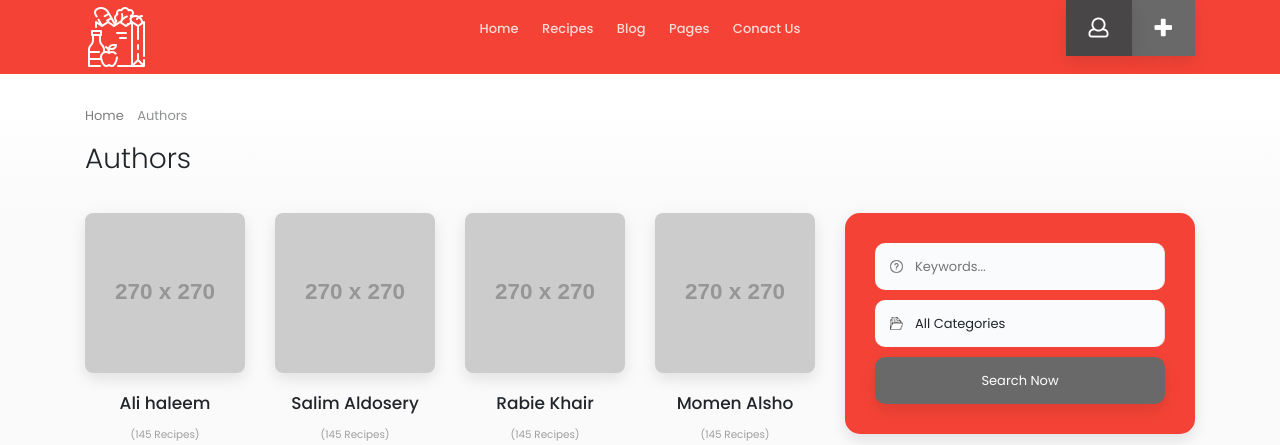
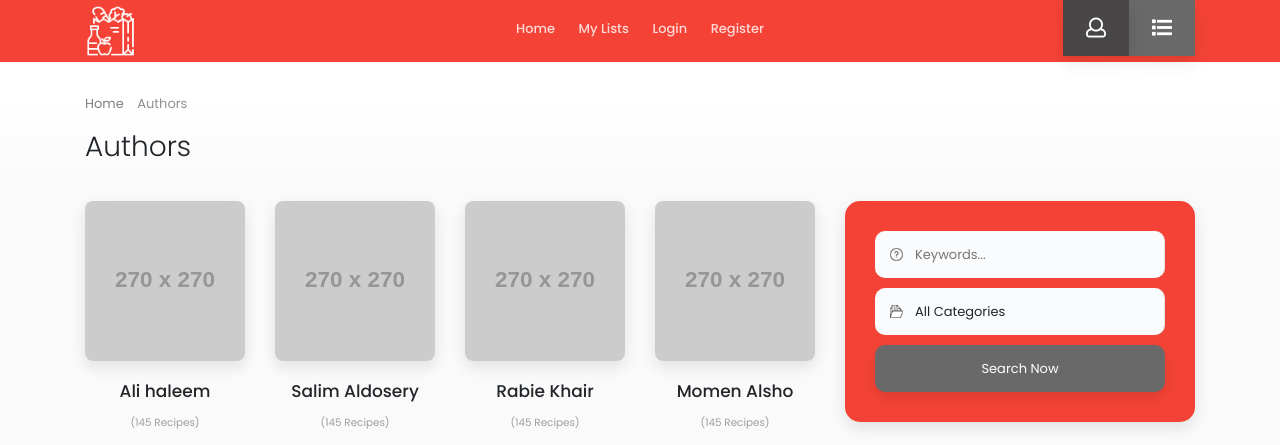
Before and after one commit to MU-ZJ/food-in-fridge, a Node server app: page /shopping-list in a window 1280 px wide. Shown: the top 445 px of the page. Run offline with Node 20, Linux system fonts and the light colour scheme; some libraries are stand-ins or nearby versions.

Commit message:
my lists

```diff
--- a/views/shopping-list.mustache
+++ b/views/shopping-list.mustache
@@ -34,6 +34,7 @@
 
 <body>
 
+	<!-- // Header  -->
 	<header class="background-main-color">
 		<div class="container">
 			<div class="header-output">
@@ -41,55 +42,27 @@
 
 					<div class="row">
 						<div class="col-lg-2 col-md-12">
-							<a id="logo" href="index.html" class="d-inline-block margin-tb-5px"><img src="assets/img/logo-small.png" alt=""></a>
+							<a id="logo" href="/" class="d-inline-block margin-tb-5px"><img src="assets/img/logo-small.png" alt="" width= 52 height= 52></a>
 							<a class="mobile-toggle padding-13px background-main-color" href="#"><i class="fas fa-bars"></i></a>
 						</div>
 						<div class="col-lg-8 col-md-12 position-inherit">
-
 							<ul id="menu-main" class="white-link dropdown-dark text-lg-center nav-menu link-padding-tb-17px">
-								<li class="has-dropdown"><a href="#">Home</a>
-									<ul class="sub-menu text-left">
-										<li><a href="index.html">Home 1</a></li>
-										<li><a href="index-2.html">Home 2</a></li>
-										<li><a href="index-3.html">Home 3</a></li>
+							<ul class="sub-menu text-left">
+							</ul>
+								</li>
+								<li><a href="/">Home</a></li>
+								<li><a href="/choice/">My Lists</a>	</li>
+								<li><a href="/login">Login</a></li>
+									<li><a href="/register">Register</a></li>
 									</ul>
 								</li>
-								<li class="has-dropdown"><a href="#">Recipes</a>
-									<ul class="sub-menu text-left">
-										<li><a href="recipes-grid-layout.html">Recipes - Grid Layout </a></li>
-										<li><a href="recipes-list-layout.html">Recipes - List Layout</a></li>
-										<li><a href="authors-layout-1.html">Authors - Layout (1)</a></li>
-										<li><a href="authors-layout-2.html">Authors - Layout (2)</a></li>
-										<li><a href="single-recipe.html">Single Recipe</a></li>
-									</ul>
-								</li>
-								<li class="has-dropdown"><a href="#">Blog</a>
-									<ul class="sub-menu text-left">
-										<li><a href="blog-grid.html">Blog Grid </a></li>
-										<li><a href="blog-list.html">Blog List</a></li>
-										<li><a href="blog-classic.html">Blog Classic</a></li>
-										<li><a href="blog-single.html">Blog Single</a></li>
-									</ul>
-								</li>
-								<li class="has-dropdown"><a href="#">Pages</a>
-									<ul class="sub-menu text-left">
-										<li><a href="page-about.html">About Us </a></li>
-										<li><a href="add-recipe.html">Add Recipe</a></li>
-										<li><a href="page-login.html">Login Page</a></li>
-										<li><a href="page-sign-up.html">Sign up</a></li>
-										<li><a href="search-page.html">Search  Page</a></li>
-										<li><a href="page-contact-us.html">Contact Us</a></li>
-										<li><a href="page-404.html">Pages 404</a></li>
-									</ul>
-								</li>
-								<li><a href="page-contact-us.html">Conact Us</a></li>
+
 							</ul>
-
 						</div>
-						<div class="col-lg-2 col-md-12">
+						<div class="col-lg-2 col-md-12 d-none d-lg-block">
 							<hr class="margin-bottom-0px d-block d-sm-none">
-							<a href="add-recipe.html" class="text-white ba-2 box-shadow float-right padding-lr-23px padding-tb-15px text-extra-large"><i class="fas fa-plus"></i></a>
-							<a href="page-login.html" class="text-white ba-1 box-shadow float-right padding-lr-23px padding-tb-15px text-extra-large"><i class="far fa-user"></i></a>
+							<a href="/choice/" class="text-white ba-2 box-shadow float-right padding-lr-23px padding-tb-15px text-extra-large"><i class="fas fa-list"></i></a>
+							<a href="/login" class="text-white ba-1 box-shadow float-right padding-lr-23px padding-tb-15px text-extra-large"><i class="far fa-user"></i></a>
 						</div>
 					</div>
 
```
Also changed, not shown: views/index.mustache (+1 -6 lines), views/inhouse.mustache (+2 -7 lines), views/list.mustache (+1 -6 lines), views/login.mustache (+1 -6 lines), views/recipe.mustache (+1 -6 lines), views/recipelist.mustache (+2 -7 lines), views/register.mustache (+1 -7 lines).
